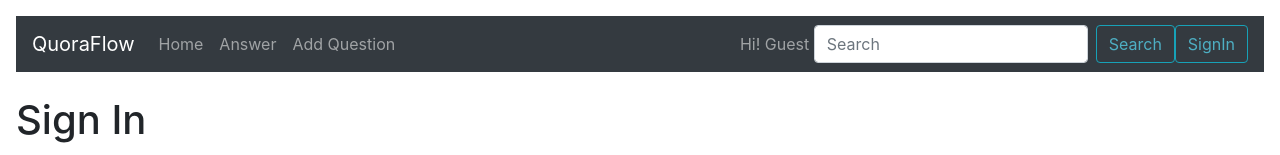
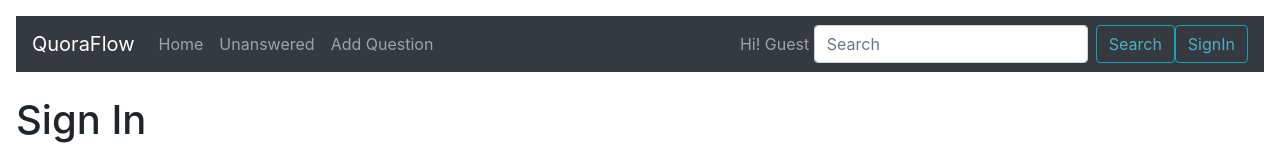
Before and after one commit to kishanhj/QuoraFlow, a React (Create React App) app: page /signin in a window 1280 px wide. Shown: the top 155 px of the page. Built offline with nearby package versions, Linux system fonts and the light colour scheme; no server answers.

Commit message:
Unanswered

```diff
--- a/src/components/Dashboard.js
+++ b/src/components/Dashboard.js
@@ -26,7 +26,7 @@ const Dashboard = (props) => {
                 <Navbar.Brand href="/">QuoraFlow</Navbar.Brand>
                 <Nav className="mr-auto">
                     <Nav.Link href="/">Home</Nav.Link>
-                    <Nav.Link href="/answer">Answer</Nav.Link>
+                    <Nav.Link href="/answer">Unanswered</Nav.Link>
                     <Nav.Link href="/questions">Add Question</Nav.Link>
                 </Nav>
                 <Form inline>
```
